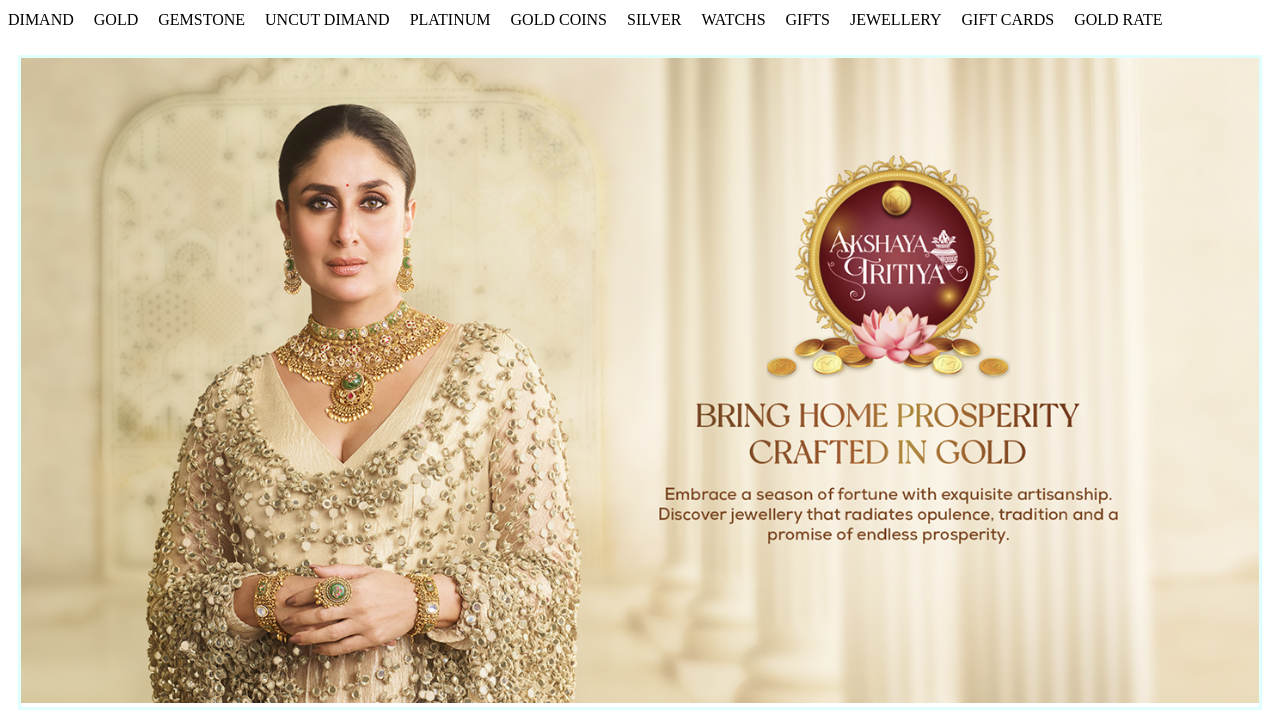
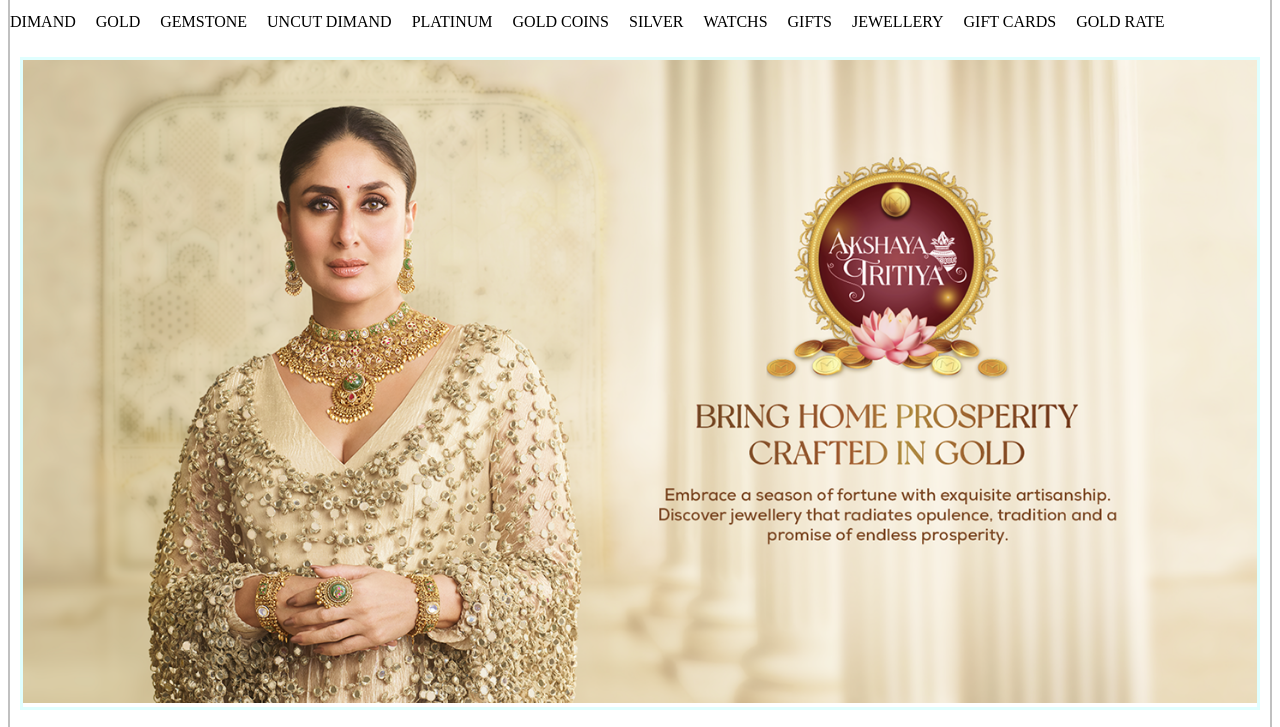
Before and after one commit to saravanan642/Malabar-gold, a plain HTML site: page index.html in a window 1280 px wide. Shown: the part 253-980 px from the top of the page. Drawn offline with Linux system fonts and the light colour scheme; files whose address does not match are found by name.

Commit message:
body change

```diff
--- a/index.html
+++ b/index.html
@@ -7,7 +7,7 @@
     <link rel="stylesheet" href="./style.css">
     <i class="fa-thin fa-phone-volume" style="color: #4d3c9f;"></i>
 </head>
-<body>
+<body class="total">
 <!-- catageri start -->
 
 
--- a/style.css
+++ b/style.css
@@ -288,6 +288,10 @@ display: flex;
   border: solid silver 2px;
   display: flex;
 }
+ .total{
+  border:solid silver 2px;
+ }
+
 
 /* css end */
 
```
